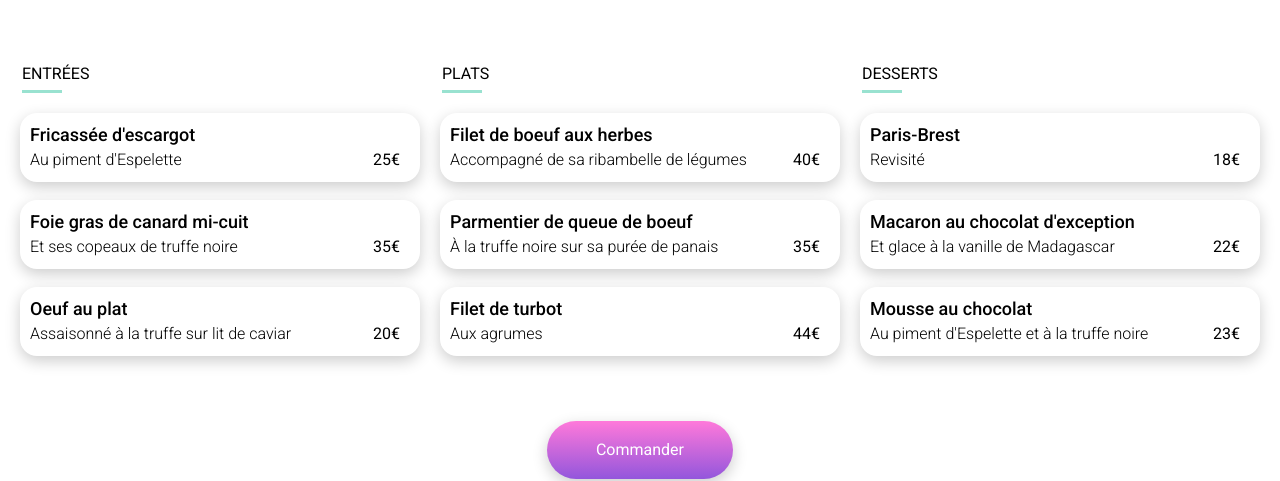
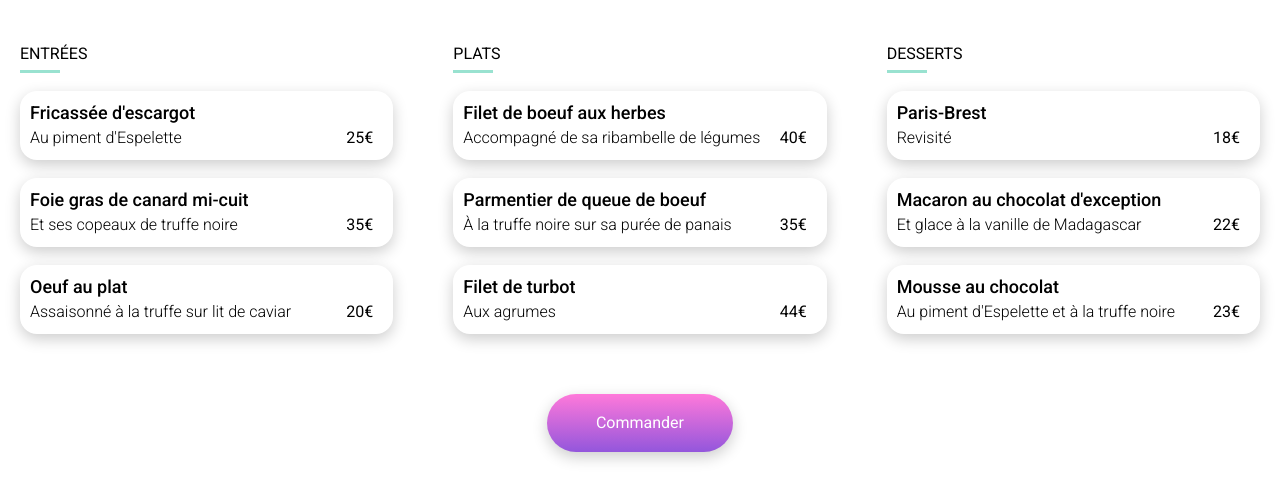
Before and after one commit to joskapotin/joskapotin_03_29072021, a website: page la-palette-du-gout-form.html in a window 1280 px wide. Shown: the part 340-821 px from the top of the page. Drawn offline with Linux system fonts and the light colour scheme; a web font is replaced by a local one.

Commit message:
hack reset for legend

```diff
--- a/sass/layout/footer/_footer.scss
+++ b/sass/layout/footer/_footer.scss
@@ -1,14 +1,12 @@
 .site-footer {
     background: $grey-dark;
     display: grid;
-    gap: $site-gap;
     grid-template-columns: minmax(0, $large);
     justify-content: center;
     padding: 25px $site-gap 35px;
     color: $white;;
 
     .heading {
-        margin: 0;
         @media (min-width: $small) {
             text-align: center;
         }
@@ -23,7 +21,7 @@
             display: flex;
             flex-direction: row;
             justify-content: space-around;
-            gap: 30px;
+            column-gap: 30px;
         }
     }
 
--- a/sass/layout/menus/_menus.scss
+++ b/sass/layout/menus/_menus.scss
@@ -4,12 +4,25 @@
     padding: 0;
     display: grid;
     grid-template-columns: minmax(0, 1fr);
-    gap: 18px;
+    row-gap: 18px;
 
     .h2 {
         font-size: 1.6rem;
         font-weight: normal;
         text-transform: uppercase;
+        padding: 0;
+
+        /* hack to reset legend */
+        display: table;
+        float: left;
+        margin: 0;
+        padding: 0;
+        width: 100%;
+
+        + * {
+            clear: both;
+        }
+        /* end of hack */
 
         &::after {
             background: $color-tertiary;
--- a/sass/layout/operations/_operations.scss
+++ b/sass/layout/operations/_operations.scss
@@ -3,7 +3,6 @@
     display: grid;
     grid-template-columns: minmax(0, $image-width__max);
     justify-content: center;
-    gap: $site-gap;
 
     @media (min-width: $medium){
         grid-template-columns: minmax(0, $image-width__max*2 + $site-gap*2);
--- a/sass/pages/post/_post.scss
+++ b/sass/pages/post/_post.scss
@@ -96,17 +96,21 @@
     }
 
     .post__form {
-        margin-top: 50px;
+        margin-top: 30px;
         padding-bottom: 55px;
         display: grid;
         grid-template-columns: minmax(0, 1fr);
-        gap: $site-gap;
+        gap: $site-gap*3;
 
         @media (min-width: $large) {
             grid-template-columns: repeat(3, minmax(0, 400px));
             justify-content: space-between;
+        }
 
-            .btn {
+        .btn {
+            margin: auto;
+
+            @media (min-width: $large) {
                 grid-column: 2/3;
             }
         }
```
Also changed, not shown: public/css/style.css, 1 other file.
